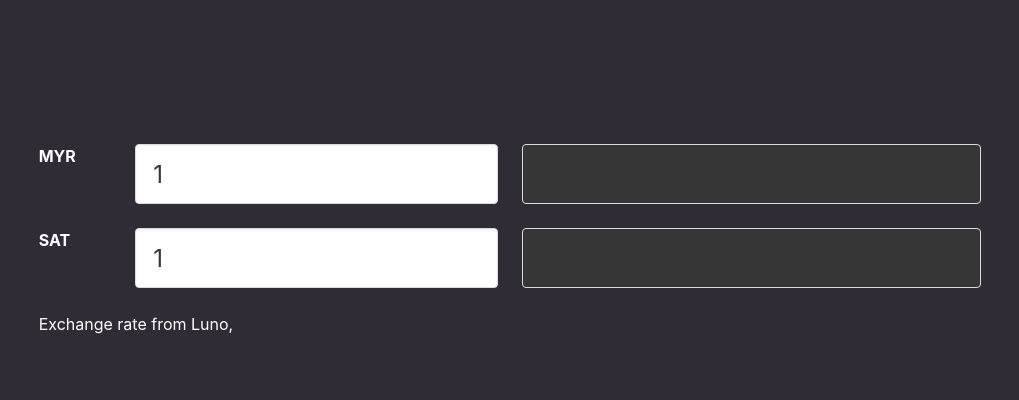
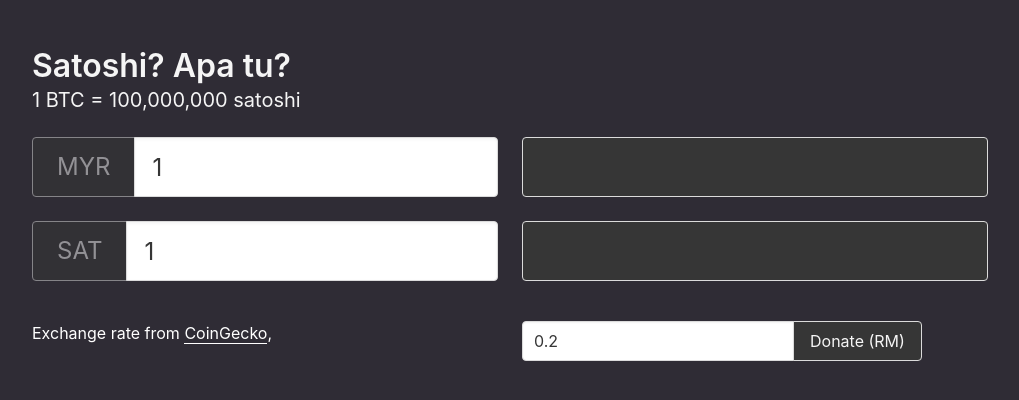
Before and after one commit to musdom/satrate, a Svelte app: page / in a window 1280 px wide. Shown: the top 400 px of the page, without its empty margins (130-1149 px from the left). Built offline with nearby package versions, Linux system fonts and the light colour scheme; no server answers.

Commit message:
donate button

```diff
--- a/public/index.html
+++ b/public/index.html
@@ -4,7 +4,7 @@
     <meta charset="utf8" />
     <meta name="viewport" content="width=device-width" />
 
-    <title>Svelte Satoshi Calculator</title>
+    <title>Satoshi-MYR Calculator</title>
 
     <link rel="icon" type="image/png" href="/favicon.png" />
     <link rel="stylesheet" href="/global.css" />
--- a/src/App.svelte
+++ b/src/App.svelte
@@ -9,17 +9,19 @@
   let satDisp = "";
 	let satRate = null;
   let elapsed = "";
+  let donation = 200;
 
   onMount(async () => {
     let res = await fetch("/api/rate");
-    let resObj = await res.text();
-    resObj = JSON.parse(resObj);
+    let resObj = await res.json();
+    // resObj = JSON.parse(resObj);
     console.log(resObj);
-    satRate = Number(resObj.last_trade)/1e8;
+    satRate = Number(resObj.myr_price)/1e8;
     getSAT();
+    elapsed = moment(resObj.timestamp).fromNow();
     setInterval(() => {
       elapsed = moment(resObj.timestamp).fromNow();
-    }, 1000)
+    }, 30000)
   });
 
 	function getMYR() {
@@ -38,18 +40,41 @@
     satDisp = sat.toLocaleString('en-MY', { maximumFractionDigits: 4 });
     myrDisp = myr.toLocaleString('en-MY', { maximumFractionDigits: 2 });
   }
+
 </script>
 
 <main>
-  <section class="section is-medium">
+  <section class="hero">
+    <div class="hero-head">
+      <div class="container">
+      </div>
+    </div>
+
+    <div class="hero-body">
       <div class="container">
 
         <div class="columns is-centered">
-        <div class="column is-1">
+          <div class="column is-10">
+            <h1 class="title has-text-light">
+              Satoshi? Apa tu?
+            </h1>
+            <h2 class="subtitle has-text-light">
+              1 BTC = 100,000,000 satoshi
+            </h2>
+          </div>
+        </div>
+
+        <div class="columns is-centered">
+          <!-- <div class="column is-1">
             <label class="label has-text-white">MYR</label>
+          </div> -->
+
+          <div class="column is-5">
+            <div class="field has-addons">
+              <div class="control">
+                <input type="button" class="button is-large has-background-dark has-text-light" value="MYR" disabled/>
               </div>
-        <div class="column is-4">
-          <!-- <label class="label has-text-white">MYR</label> -->
+              <div class="control is-expanded">
                 <input
                   class="input is-large"
                   type="number"
@@ -58,9 +83,10 @@
                   min=0
                 />
               </div>
+            </div>
+          </div>
 
           <div class="column is-5">
-          <!-- <label class="label has-text-white">MYR</label> -->
             <input
               class="input is-large has-background-dark has-text-light"
               type="text"
@@ -71,12 +97,16 @@
         </div>
 
         <div class="columns is-centered">
-        <div class="column is-1">
+          <!-- <div class="column is-1">
             <label class="label has-text-white">SAT</label>
+          </div> -->
+
+          <div class="column is-5">
+            <div class="field has-addons">
+              <div class="control">
+                <input type="button" class="button is-large has-background-dark has-text-light" value="SAT" disabled/>
               </div>
-
-        <div class="column is-4">
-          <!-- <label class="label has-text-white">SAT</label> -->
+              <div class="control is-expanded">
                 <input
                   class="input is-large"
                   type="number"
@@ -85,9 +115,10 @@
                   min=0
                 />
               </div>
+            </div>
+          </div>
 
           <div class="column is-5">
-          <!-- <label class="label has-text-white">SAT</label> -->
             <input
               class="input is-large has-background-dark has-text-light"
               type="text"
@@ -97,13 +128,38 @@
           </div>
 
         </div>
+      </div>
 
+      <div class="container" style="padding-top: 5vh">
         <div class="columns is-centered">
-        <div class="column is-10">
-          <p>Exchange rate from Luno, { elapsed }</p>
+          <div class="column is-5">
+            <p>
+              Exchange rate from <a target="_blank" rel="noopener noreferrer" href="https://www.coingecko.com">CoinGecko</a>, { elapsed }<br/>
+              <!-- Exchange rate from <a target="_blank" rel="noopener noreferrer" href="https://www.luno.com/trade/XBTMYR">Luno</a>, { elapsed }<br/> -->
+            </p>
+          </div>
+
+          <div class="column is-5">
+
+            <form method="POST" action="https://btcpayjungle.com/api/v1/invoices" class="btcpay-form btcpay-form--block">
+              <div class="field has-addons">
+                <div class="control">
+                  <input class="input" type="number" name="price" value="0.2" step="0.01" min="0.01" />
+                </div>
+                <div class="control">
+                  <input type="submit" class="submit button has-background-dark has-text-light" name="submit" value="Donate (RM)" />
+                </div>
+              </div>
+                <input type="hidden" name="storeId" value="54fGsrKwLEKHHDJTTT35tujV37gfWiUQUPLDYWeN7bbR" />
+                <input type="hidden" name="currency" value="MYR" />
+            </form>
+
+          </div>
+        </div>
       </div>
     </div>
 
+    <div class="hero-foot">
     </div>
   </section>
 
@@ -116,6 +172,30 @@
     margin: 0 auto; */
     color: white;
   }
+  a {
+    border-bottom: 1px solid white;
+    cursor: pointer;
+    color: white;
+    transition: all 0.2s ease;
+  }
+  a:hover {
+    border-bottom: 1px solid #3273dc;
+    color: white;
+  }
+  /* .donate-submit {
+    width: fit-content;
+  } */
+  /* .btcpay-form {
+    display: inline-flex;
+    align-items: center;
+    justify-content: center;
+    border: 1px solid white;
+    border-radius: 4px;
+  }
+  .btcpay-form--block {
+    flex-direction: column;
+  }  */
+
   /* .columns {
     border: 1px solid white
   } */
```
Also changed, not shown: api/rate.js (+10 -2 lines), public/btcpayserver.svg (added). Lines whose indentation alone changed are shown as unchanged.
